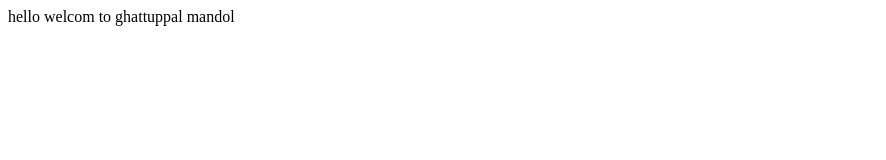
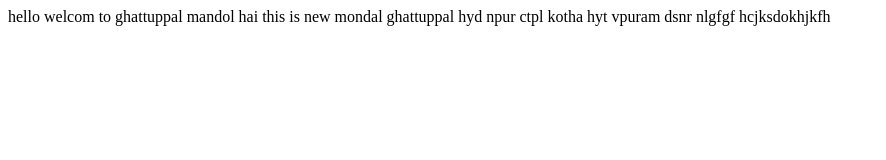
Before and after one commit to msnath/gtpl, a plain HTML site: page index.html in a window 1280 px wide. Shown: the whole page, without its empty margins (0-886 px from the left). Drawn offline with Linux system fonts and the light colour scheme.

Commit message:
new line add

```diff
--- a/index.html
+++ b/index.html
@@ -1,3 +1,14 @@
 <html>
+
 	hello welcom to ghattuppal mandol
+	hai this is new mondal ghattuppal
+hyd
+npur
+ctpl
+kotha
+hyt
+vpuram
+dsnr
+nlgfgf
+hcjksdokhjkfh
 </html>
```
